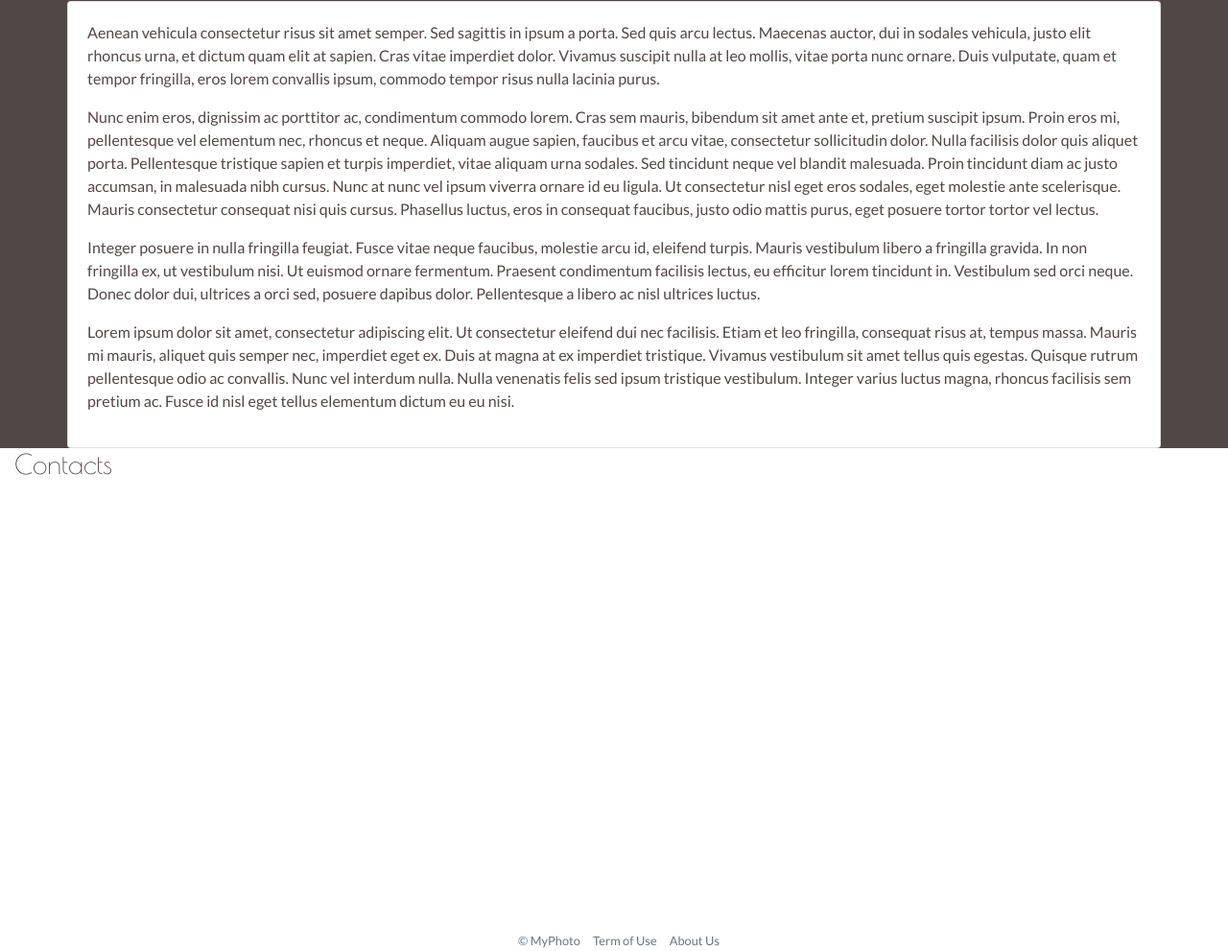
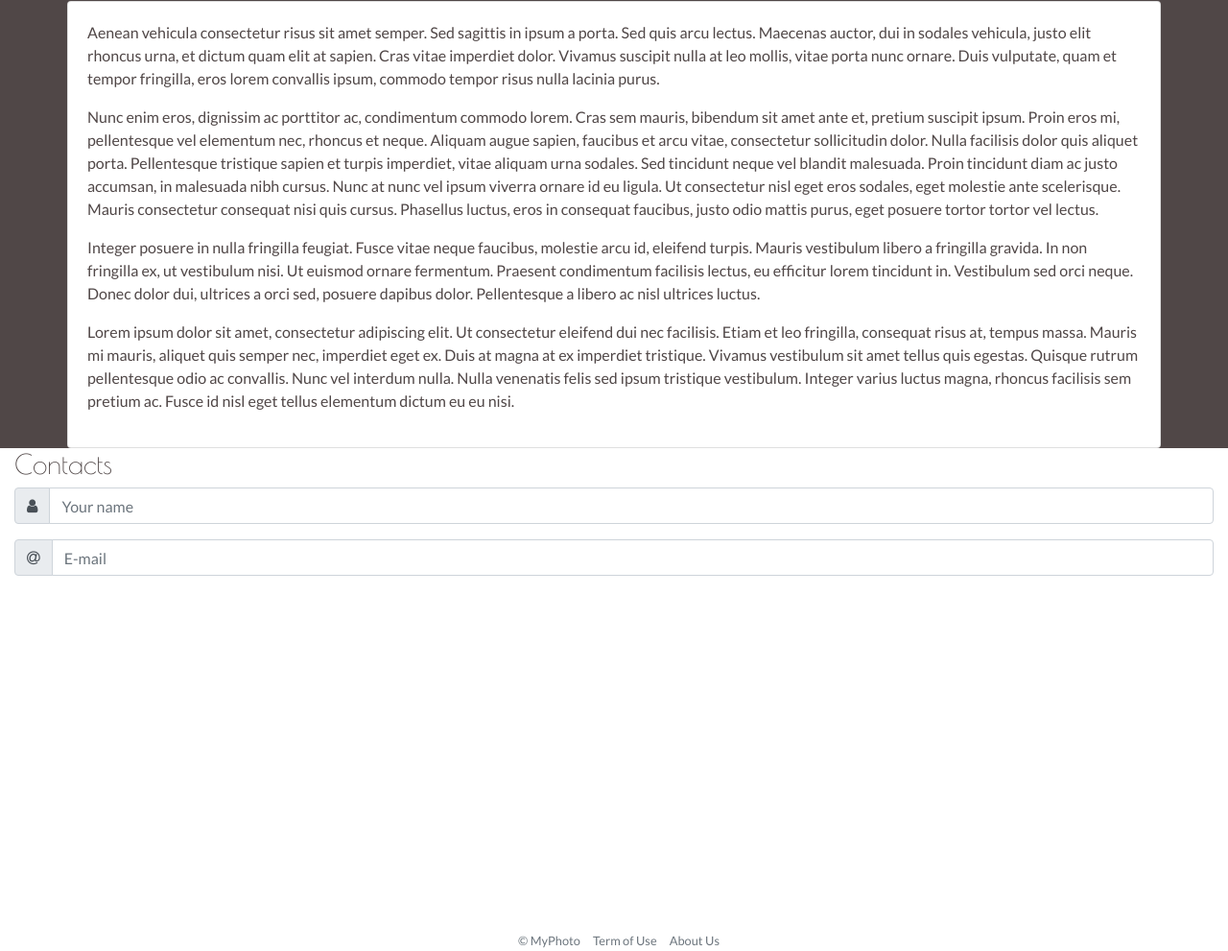
Before and after one commit to Bombozaur666/MyPhoto_Bootstrap4, a website: page index.html in a window 1280 px wide. Shown: the part 1541-2532 px from the top of the page at 96% size. Drawn offline with nearby package versions, Linux system fonts and the light colour scheme.

Commit message:
add form

```diff
--- a/index.html
+++ b/index.html
@@ -327,7 +327,22 @@
     <div class="container-fluid myphoto-section bg-myphoto-light" id="contact">
         <h3>Contacts</h3>
         <form>
-
+            <div class="form-group input-group">
+                <div class="input-group-prepend">
+                    <span class="input-group-text">
+                        <i class="fa fa-user"></i>
+                    </span>
+                </div>
+                <input type="text" class="form-control" placeholder="Your name">
+            </div>
+            <div class="form-group input-group">
+                <div class="input-group-prepend">
+                    <span class="input-group-text">
+                        <i class="fa fa-at"></i>
+                    </span>
+                </div>
+                <input type="text" class="form-control" placeholder="E-mail">
+            </div>
         </form>
     </div>
 
```
